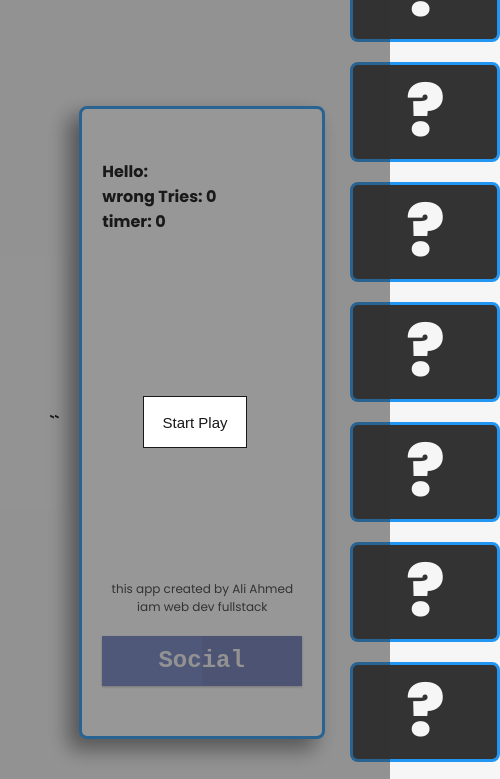
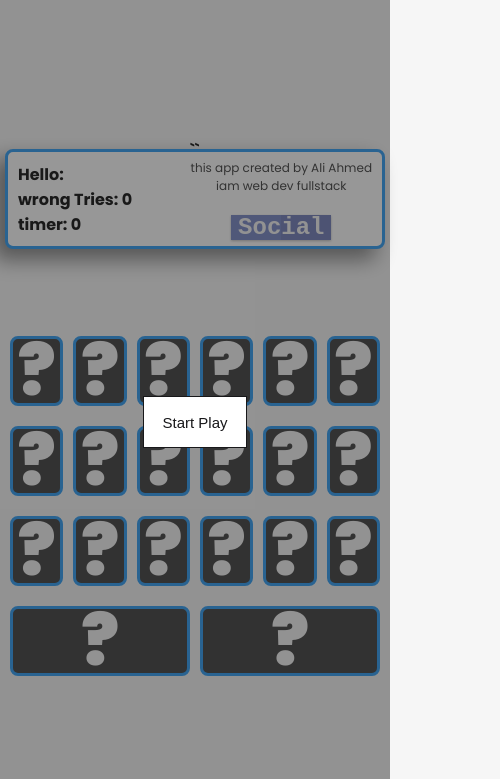
Before and after one commit to 3vli/Memory-game, a plain HTML site: page index.html in a window 390 px wide. Shown: the top 779 px of the page, 500 px wide, since content can reach past the window. Drawn offline with Linux system fonts and the light colour scheme.

Commit message:
feat: respnosive added links

```diff
--- a/index.html
+++ b/index.html
@@ -63,7 +63,7 @@
                     <span>Social</span>
 
                     <!-- Instagram -->
-                    <a class="social-link" href="#" title="Instagram">
+                    <a class="social-link" href="https://www.instagram.com/darkcro.w" title="Instagram">
                         <svg fill="#b11e78" xmlns="http://www.w3.org/2000/svg" viewBox="0 0 448 512" width="40" height="40">
                           <path d="M224.1 141c-63.6 0-114.9 51.3-114.9 114.9s51.3 114.9 114.9 114.9
                                    114.9-51.3 114.9-114.9S287.6 141 224.1 141zm0 186.6c-39.6
@@ -94,7 +94,7 @@
 
 
                     <!-- Discord -->
-                    <a class="social-link" href="#" title="Discord">
+                    <a class="social-link" href="https://discord.com/users/1381073663486328935" title="Discord">
                       <svg viewBox="0 -28.5 256 256" xmlns="http://www.w3.org/2000/svg" fill="#5865F2">
                         <path d="M216.856,16.597c-16.571-7.754-34.29-13.389-52.814-16.598
                           c-2.275,4.113-4.933,9.645-6.766,14.046c-19.692-2.961-39.203-2.961-58.533,0c-1.832-4.401-4.551-9.933-6.846-14.046
@@ -109,7 +109,7 @@
                     </a>
 
                     <!-- Twitter -->
-                    <a class="social-link" href="#" title="Twitter">
+                    <a class="social-link" href="https://x.com/3vliw" title="Twitter">
                       <svg fill="#1DA1F2" viewBox="0 0 512 512" xmlns="http://www.w3.org/2000/svg">
                         <path d="M459.4,151.7c0.3,4.1,0.3,8.2,0.3,12.3c0,125.1-95.2,269.2-269.2,269.2
                           c-53.5,0-103.2-15.7-145.1-42.7c7.4,0.9,14.8,1.2,22.5,1.2c44.4,0,85.2-15.1,117.5-40.5c-41.6-0.9-76.5-28.2-88.6-66
@@ -129,6 +129,7 @@
     </div>
     <audio id="success" src="audio/success.mp3" preload="auto"></audio>
     <audio id="fail" src="audio/fail.mp3" preload="auto"></audio>
+    <audio id="niga" src="audio/niga.mp3" preload="auto"></audio>
     <script src="src/main.js"></script>
 </body>
 </html>
--- a/src/style.css
+++ b/src/style.css
@@ -319,11 +319,51 @@ button {
     padding: 5px;
     border: 2 solid var(--color-primary);
     border-radius: 4px;
+    cursor: pointer;
   }
   .restart {
   background-color: #26ad21;
 } .exit {
     background-color: rgb(218, 67, 67);
+}
+
+@media (min-width: 1450px) {
+    .game-block {
+        height: 150px;
+        flex: 1 0 200px
+    }
+}
+
+@media (max-width: 450px) {
+body {
+    flex-direction: column;
+    padding: 5px;
+}
+    .info-container {
+        width: 100%;
+        height: 100px;
+        flex-direction: row;
+        align-items: center;
+        padding: 10px;
+        margin-top: -300px;
+
+    } .game-info {
+        font-size: 16px;
+    }.card {
+        width: 100px;
+        height: 25px;
+    }.game-block {
+        height: 70px;
+        flex: 1 0 50px;
+    }.game-container {
+        width: 100%;
+        margin: 10px;
+        margin-top: -200px;
+    }
+    img {
+        width: 50px;
+        height: 50px;
+    }
 }
   @keyframes up-to-down {
     0% {
```
Also changed, not shown: 1 other file.
